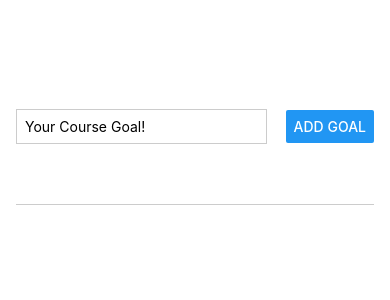
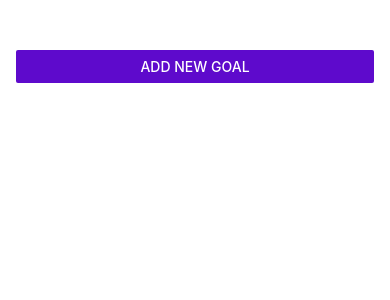
Before and after one commit to adityarajsahu/Day-Planner-React-Native, a React Native app: screen / in a window 390 px wide. Shown: the top 300 px of the page. Built offline with nearby package versions, Linux system fonts and the light colour scheme.

Commit message:
styling modal

```diff
--- a/App.js
+++ b/App.js
@@ -1,11 +1,16 @@
-import { StyleSheet, View, FlatList } from "react-native";
+import { StyleSheet, View, FlatList, Button } from "react-native";
 import { useState } from "react";
 
 import GoalItem from "./components/GoalItem";
 import GoalInput from "./components/GoalInput";
 
 export default function App() {
+    const [modalIsVisible, setModalIsVisible] = useState(false);
     const [courseGoals, setCourseGoals] = useState([]);
+
+    const startAddGoalHandler = () => {
+        setModalIsVisible(true);
+    };
 
     const addGoalHandler = (enteredGoal) => {
         setCourseGoals((currentGoals) => [...currentGoals, { text: enteredGoal, id: Math.random().toString() }]);
@@ -19,7 +24,8 @@ export default function App() {
 
     return (
         <View style={styles.appContainer}>
-            <GoalInput onAddGoal={addGoalHandler} />
+            <Button title="Add New Goal" color="#5e0acc" onPress={startAddGoalHandler} />
+            <GoalInput visible={modalIsVisible} onAddGoal={addGoalHandler} />
             <View style={styles.goalsContainer}>
                 <FlatList
                     data={courseGoals}
--- a/components/GoalInput.js
+++ b/components/GoalInput.js
@@ -1,4 +1,4 @@
-import { View, TextInput, Button, StyleSheet } from "react-native";
+import { View, TextInput, Button, StyleSheet, Modal } from "react-native";
 import { useState } from "react";
 
 const GoalInput = (props) => {
@@ -14,6 +14,7 @@ const GoalInput = (props) => {
     };
 
     return (
+        <Modal visible={props.visible} animationType="slide">
             <View style={styles.inputContainer}>
                 <TextInput
                     style={styles.textInput}
@@ -21,8 +22,16 @@ const GoalInput = (props) => {
                     onChangeText={goalInputHandler}
                     value={enteredGoal}
                 />
+                <View style={styles.buttonContainer}>
+                    <View style={styles.button}>
                         <Button title="Add Goal" onPress={addGoalHandler} />
                     </View>
+                    <View style={styles.button}>
+                        <Button title="Cancel" />
+                    </View>
+                </View>
+            </View>
+        </Modal>
     );
 };
 
@@ -31,18 +40,25 @@ export default GoalInput;
 const styles = StyleSheet.create({
     inputContainer: {
         flex: 1,
-        flexDirection: "row",
-        justifyContent: "space-between",
+        justifyContent: "center",
         alignItems: "center",
         marginBottom: 24,
+        padding: 16,
         borderBottomWidth: 1,
         borderBottomColor: "#cccccc",
     },
     textInput: {
         borderWidth: 1,
         borderColor: "#cccccc",
-        width: "70%",
-        marginRight: 8,
+        width: "100%",
         padding: 8,
     },
+    buttonContainer: {
+        flexDirection: "row",
+        marginTop: 16,
+    },
+    button: {
+        width: 100,
+        marginHorizontal: 8,
+    },
 });
```
Lines whose indentation alone changed are shown as unchanged.
